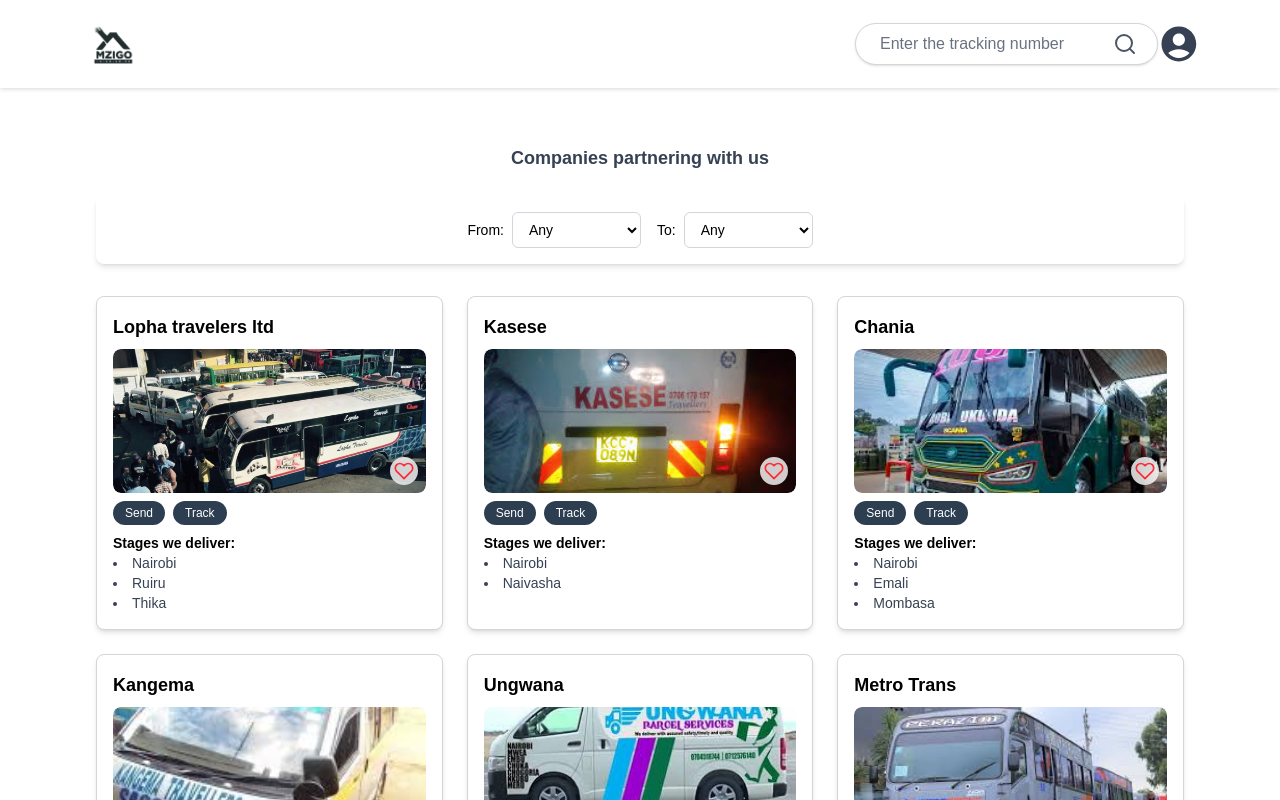
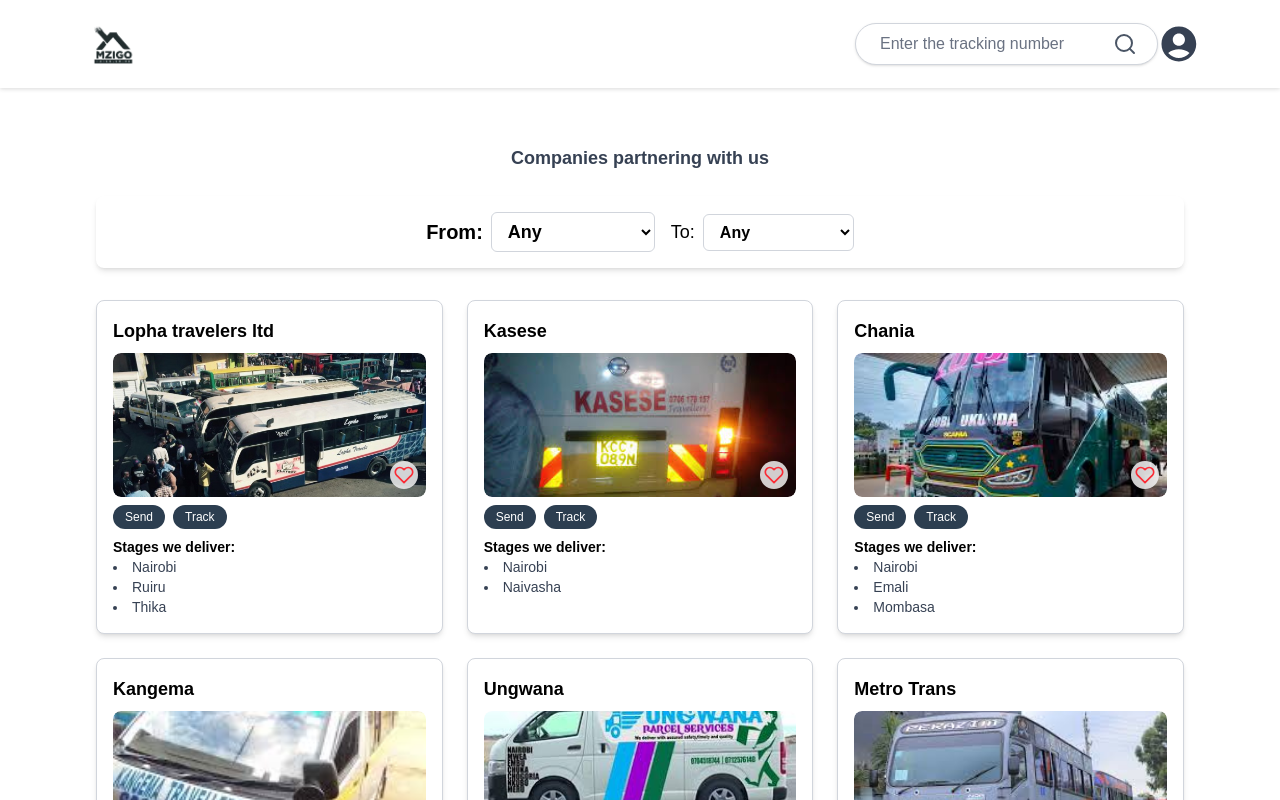
Before and after one commit to Iguru-Limited/Mzigo.co.ke, a Next.js app: page /send-mzigo in a window 1280 px wide. Shown: the top 800 px of the page. Built offline with nearby package versions, Linux system fonts and the light colour scheme.

Commit message:
enhanced styling for filter labels and select inputs on landing page

```diff
--- a/app/components/Landingpage.tsx
+++ b/app/components/Landingpage.tsx
@@ -66,11 +66,11 @@ function Landingpage() {
       >
         {/* From select */}
         <div className="flex items-center gap-2 text-black">
-          <label className="font-medium text-black text-sm">From:</label>
+          <label className="font-bold text-black text-xl">From:</label>
           <select
             value={from}
             onChange={(e) => setFrom(e.target.value)}
-            className="border border-gray-300 rounded-md px-3 py-2 text-sm text-black focus:outline-none focus:ring-2 focus:ring-blue-400"
+            className="border border-gray-300 rounded-md px-3 py-2 text-lg font-semibold text-black focus:outline-none focus:ring-2 focus:ring-blue-400"
           >
             <option value="">Any</option>
             {allStages.map((stage, idx) => (
@@ -83,11 +83,11 @@ function Landingpage() {
 
         {/* To select */}
         <div className="flex items-center gap-2 text-black">
-          <label className="font-medium text-sm">To:</label>
+          <label className="font-boldb text-lg">To:</label>
           <select
             value={to}
             onChange={(e) => setTo(e.target.value)}
-            className="border border-gray-300 rounded-md px-3 py-2 text-sm text-black focus:outline-none focus:ring-2 focus:ring-blue-400"
+            className="border border-gray-300 rounded-md font-bold px-3 py-2 text-lgb text-black focus:outline-none focus:ring-2 focus:ring-blue-400"
           >
             <option value="">Any</option>
             {allStages.map((stage, idx) => (
```
